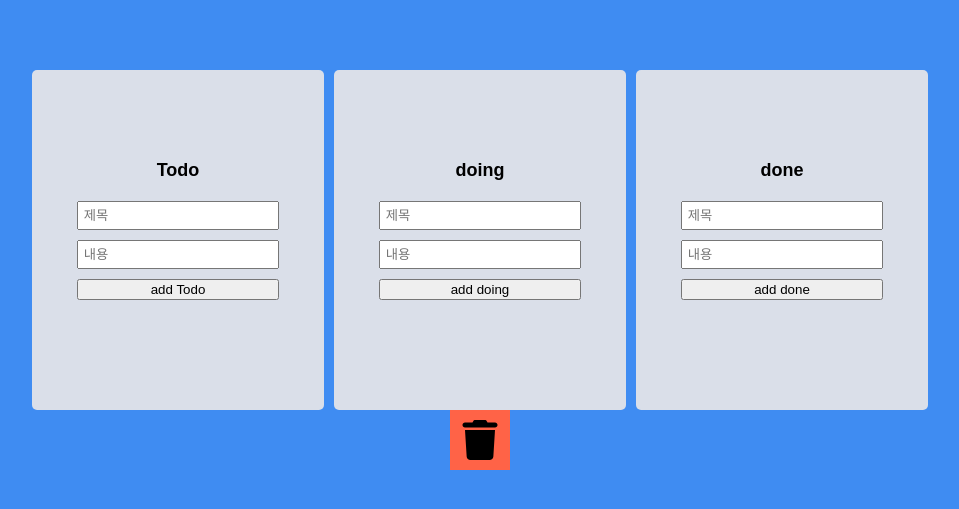
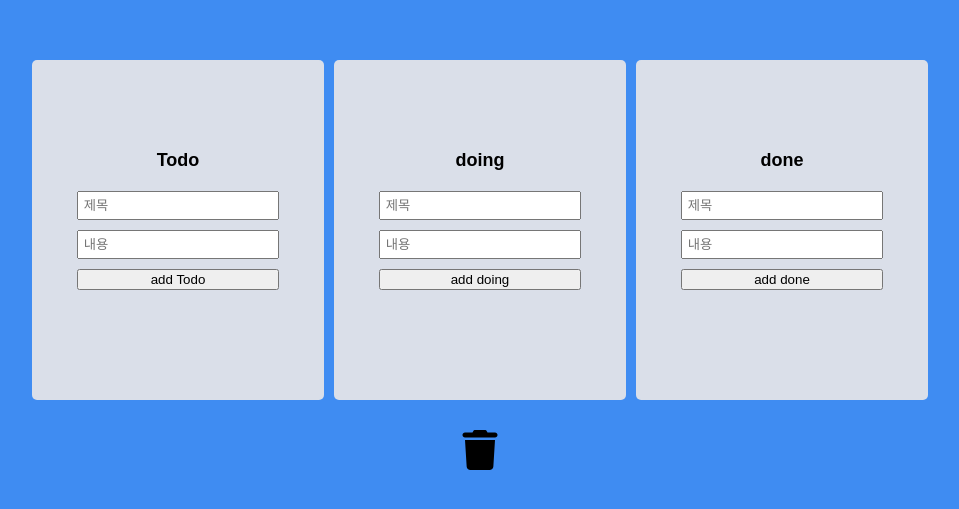
Before and after one commit to Namyunha/Trello, a React (Create React App) app: page / in a window 1280 px wide. Shown: the part 135-644 px from the top of the page, without its empty margins (160-1119 px from the left). Built offline with nearby package versions, Linux system fonts and the light colour scheme.

Commit message:
'trash_css'

```diff
--- a/src/App.tsx
+++ b/src/App.tsx
@@ -27,9 +27,19 @@ import
 
 import { FaTrash } from "react-icons/fa6";
 
+import { FaTrashRestoreAlt } from "react-icons/fa";
+
 import styled from 'styled-components';
 
 import { Droppable } from 'react-beautiful-dnd';
+
+
+export interface IAreaProps {
+  $isDraggingFromThis: boolean;
+  $draggingOverWith: boolean;
+  $isDraggingOver: boolean;
+}
+
 function App() {
   const todos = useAppSelector((state) => state.todosReducer);
   const dispatch = useAppDispatch();
@@ -59,8 +69,9 @@ function App() {
         </Boards>
         <Droppable droppableId="TrashCan">
           {(magic, info) => (
-            <TrashCan ref={magic.innerRef} {...magic.droppableProps}>
-              <FaTrash />
+            <TrashCan ref={magic.innerRef} {...magic.droppableProps}  $isDraggingOver={info.isDraggingOver} $draggingOverWith={Boolean(info.draggingOverWith)} $isDraggingFromThis={Boolean(info.draggingFromThisWith)}>
+              {Boolean(info.draggingOverWith) ? <FaTrashRestoreAlt /> : <FaTrash /> }
+
             </TrashCan>
           )}
         </Droppable>
@@ -68,13 +79,15 @@ function App() {
   </DragDropContext>
 }
 
-const TrashCan = styled.div`
+const TrashCan = styled.div<IAreaProps>`
   display: flex;
   justify-content: center;
   align-items: center;
   font-size: 40px;
   padding: 10px;
-  background-color: tomato; /* backgroundColor 대신 background-color 사용 */
+  color: ${(props) =>
+    props.$draggingOverWith ? "white" : "black"};
+  transition: all 0.5s
 `;
 
 
--- a/src/styles.ts
+++ b/src/styles.ts
@@ -16,9 +16,10 @@ export const Boards = styled.div`
   display: flex;
   width: 100%;
   gap: 10px;
+  margin-bottom: 20px
 `;
 
-interface IAreaProps {
+export interface IAreaProps {
   $isDraggingFromThis: boolean;
   $isDraggingOver: boolean;
 }
@@ -37,6 +38,8 @@ export const Card = styled.div<{ $isDraggingOver: boolean }>`
   border-radius: 5px;
   margin-bottom: 5px;
   padding: 10px 10px;
+  opacity: ${(props) =>
+    props.$isDraggingOver ? 0.5 : 1};
   background-color: ${(props) =>
     props.$isDraggingOver ? "#74b9ff" : props.theme.cardColor};
   box-shadow: ${props =>
```
